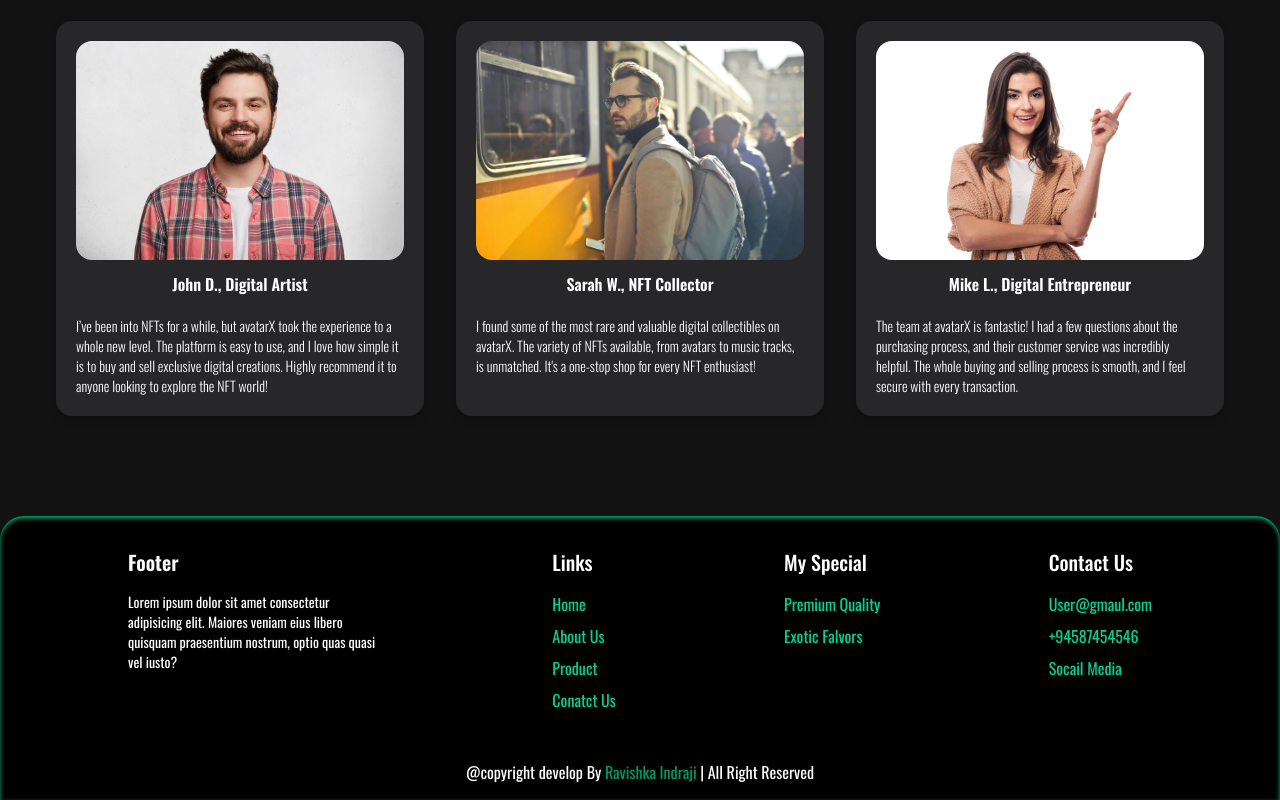
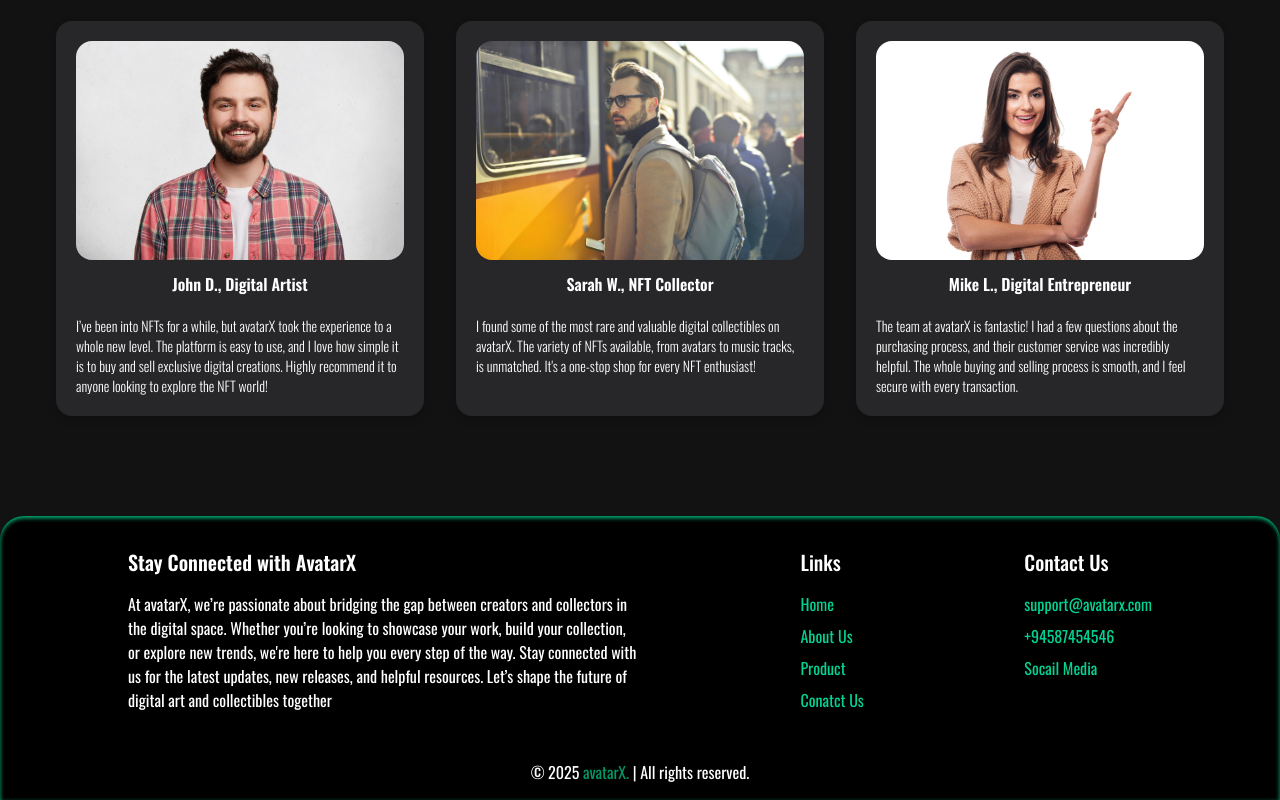
Before and after one commit to ravi1280/React-JS, a React (Vite) app in the folder React-LandingPage/: page / in a window 1280 px wide. Shown: the part 3346-4146 px from the top of the page. Built offline with nearby package versions, Linux system fonts and the light colour scheme.

Commit message:
Update navigation

```diff
--- a/React-LandingPage/src/component/About.jsx
+++ b/React-LandingPage/src/component/About.jsx
@@ -6,7 +6,7 @@ import { FaDna } from "react-icons/fa";
 
 const About = () => {
   return (
-    <div className='px-5 md:px-14  py-10'>
+    <div className='px-5 md:px-14  py-10' id='aboutUs'>
       <h1 className='text-center text-4xl font-bold py-5 text-emerald-500'>Why Choose AvatarX </h1>
       <div className=' grid  grid-cols-1  md:grid-cols-2 lg:grid-cols-3 mt-8 gap-8'>
         <AboutCard
--- a/React-LandingPage/src/component/Fotter.jsx
+++ b/React-LandingPage/src/component/Fotter.jsx
@@ -2,14 +2,12 @@ import React from 'react'
 
 const Fotter = () => {
   return (
-    <footer className=' bg-black text-white rounded-t-3xl mt-8 md:mt-0  inset-shadow-sm inset-shadow-emerald-500'>
+    <footer className=' bg-black text-white rounded-t-3xl mt-8 md:mt-0  inset-shadow-sm inset-shadow-emerald-500' id='footer'>
       <div className=' flex flex-col md:flex-row justify-between px-5 md:px-32 p-8 mt-20 '>
-        <div className='w-full md:w-1/4'>
-          <h1 className=' font-semibold  text-xl  pb-4'>Footer</h1>
-          <p className='text-sm'>
-            Lorem ipsum dolor sit amet consectetur adipisicing elit. Maiores
-            veniam eius libero quisquam praesentium nostrum, optio quas quasi
-            vel iusto?
+        <div className='w-full md:w-2/4'>
+          <h1 className=' font-semibold  text-xl  pb-4'>Stay Connected with AvatarX</h1>
+          <p className='text-md'>
+          At avatarX, we’re passionate about bridging the gap between creators and collectors in the digital space. Whether you’re looking to showcase your work, build your collection, or explore new trends, we're here to help you every step of the way. Stay connected with us for the latest updates, new releases, and helpful resources. Let’s shape the future of digital art and collectibles together
           </p>
         </div>
         <div>
@@ -22,19 +20,11 @@ const Fotter = () => {
           </nav>
 
         </div>
-        <div>
-            <h1 className='font-medium  text-xl pb-4 pt-5 md:pt-0'>
-                My Special
-            </h1>
-            <nav className='flex flex-col gap-2'>
-            <a className='text-emerald-400 transition-all cursor-point' href="/">Premium Quality</a>
-            <a className='text-emerald-400 transition-all cursor-point' href="/">Exotic Falvors</a>
-            </nav>
-        </div>
+
         <div>
             <h1 className='font-medium  text-xl pb-4 pt-5 md:pt-0'>Contact Us</h1>
             <nav className='flex flex-col gap-2'>
-            <a className='text-emerald-400 transition-all cursor-point' href="/">User@gmaul.com</a>
+            <a className='text-emerald-400 transition-all cursor-point' href="/">support@avatarx.com</a>
             <a className='text-emerald-400 transition-all cursor-point' href="/">+94587454546</a>
             <a className='text-emerald-400 transition-all cursor-point' href="/">Socail Media</a>
             </nav>
@@ -42,7 +32,7 @@ const Fotter = () => {
         </div>
       </div>
       <div >
-        <p className='text-center  py-4'>@copyright develop By <span className='text-emerald-600'>Ravishka Indraji</span> | All Right Reserved</p>
+        <p className='text-center  py-4'> &copy; 2025 <span className='text-emerald-600'>avatarX.</span> |  All rights reserved.</p>
       </div>
     </footer>
   );
--- a/React-LandingPage/src/component/Home.jsx
+++ b/React-LandingPage/src/component/Home.jsx
@@ -27,7 +27,7 @@ const Home = () => {
             mint, and showcase your NFT-style avatars across platforms, games,
             and the metaverse.
           </p>
-          <button className="w-3/4 md:w-1/4 py-1 bg-emerald-500 px-2 py-2  rounded-lg hover:text-black hover:bg-white transition duration-300 ease-in-out cursor-pointer  ">
+          <button className="w-3/4 md:w-1/4 py-1 bg-emerald-500 px-2 py-2  rounded-lg hover:text-black hover:bg-white transition duration-300 ease-in-out cursor-pointer " >
             Explore More !
           </button>
         </div>
--- a/React-LandingPage/src/component/Navbar.jsx
+++ b/React-LandingPage/src/component/Navbar.jsx
@@ -23,21 +23,21 @@ const Navbar = () => {
             Home
           </a>
           <a
-            href="/Home"
+            href="#aboutUs"
             className="hover:text-emerald-500 transition duration-300 ease-linear"
           >
             {" "}
             About Us
           </a>
           <a
-            href="/Home"
+            href="#product"
             className="hover:text-emerald-500 transition duration-300 ease-linear"
           >
             {" "}
             Gallery
           </a>
           <a
-            href="/Home"
+            href="#footer"
             className="hover:text-emerald-500 transition duration-300 ease-linear"
           >
             {" "}
--- a/React-LandingPage/src/component/Product.jsx
+++ b/React-LandingPage/src/component/Product.jsx
@@ -9,7 +9,7 @@ import ProductCard from '../layout/ProductCard'
 
 const Product = () => {
   return (
-    <div className="min-h-screen  px-5 md:px-14 py-8">
+    <div className="min-h-screen  px-5 md:px-14 py-8" id='product'>
       <h1 className="text-4xl text-emerald-500  text-center font-bold py-5">
         Gallery
       </h1>
```
